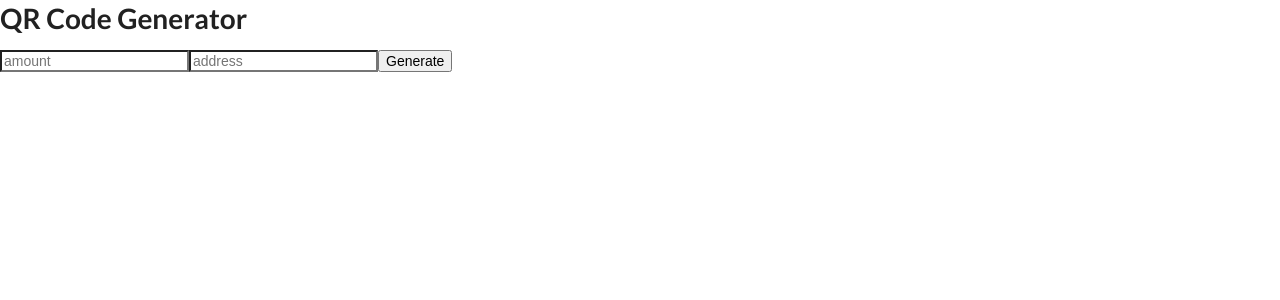
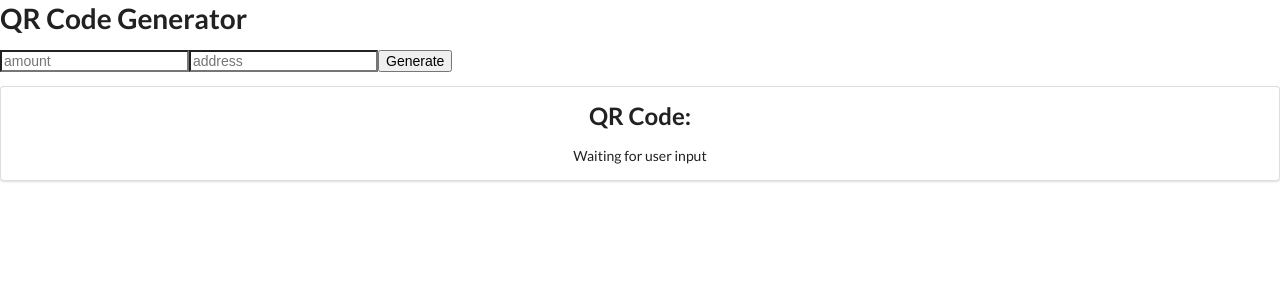
Before and after one commit to lorenzolfm/HowToBitcoin, a React (Create React App) app in the folder qr-code/: page / in a window 1280 px wide. Shown: the top 300 px of the page. Built offline with nearby package versions, Linux system fonts and the light colour scheme.

Commit message:
refactor: rendering loader when no input

```diff
--- a/qr-code/src/QrCode.tsx
+++ b/qr-code/src/QrCode.tsx
@@ -3,9 +3,34 @@ type QrCodeProps = {
 };
 
 export const QrCode = ({ url }: QrCodeProps) => {
+  const renderLoader = () => {
+    return (
+      <p style={{ alignSelf: 'center' }}>Waiting for user input</p>
+    );
+  };
+
+  const renderQrCode = () => {
+    return (
+      <img
+        src={url}
+        alt=""
+        style={{
+          width: 400,
+          height: 400,
+          alignSelf: 'center',
+        }}
+      />
+    );
+  }
+
   return (
-    <div className="qrcode">
-      <img src={url} alt="" />
+    <div className="ui segment qrcode" style={{
+      display: 'flex',
+      flexDirection: 'column',
+    }}>
+      <h2 style={{ textAlign: 'center' }}>QR Code:</h2>
+      {url === '' ?
+        renderLoader() : renderQrCode()}
     </div>
   );
-};
+}
```
